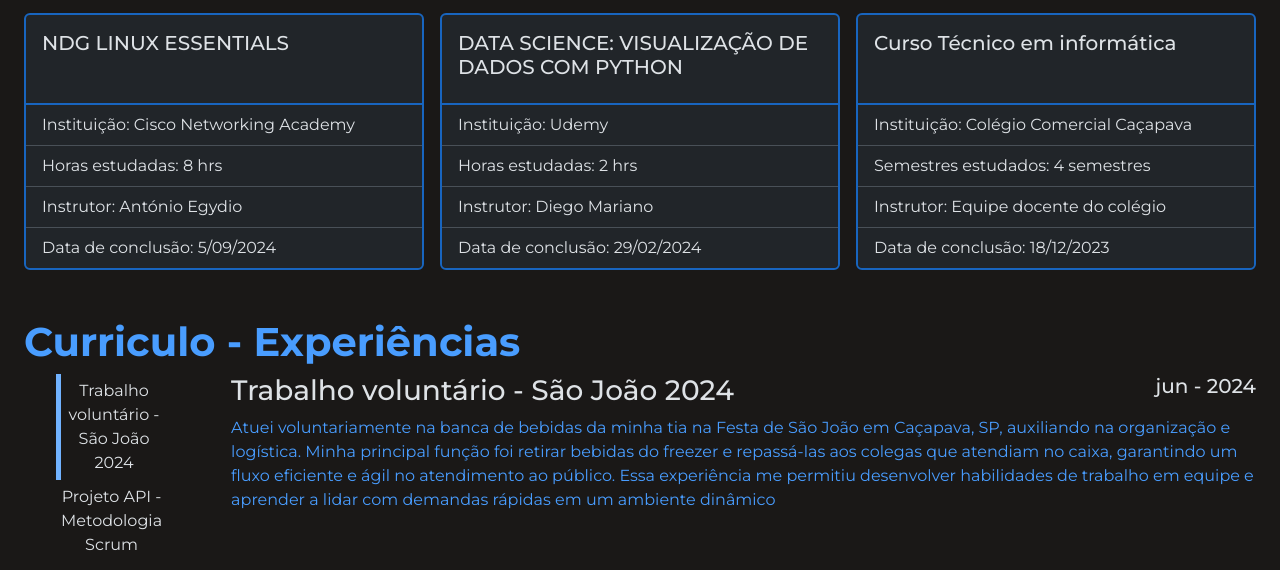
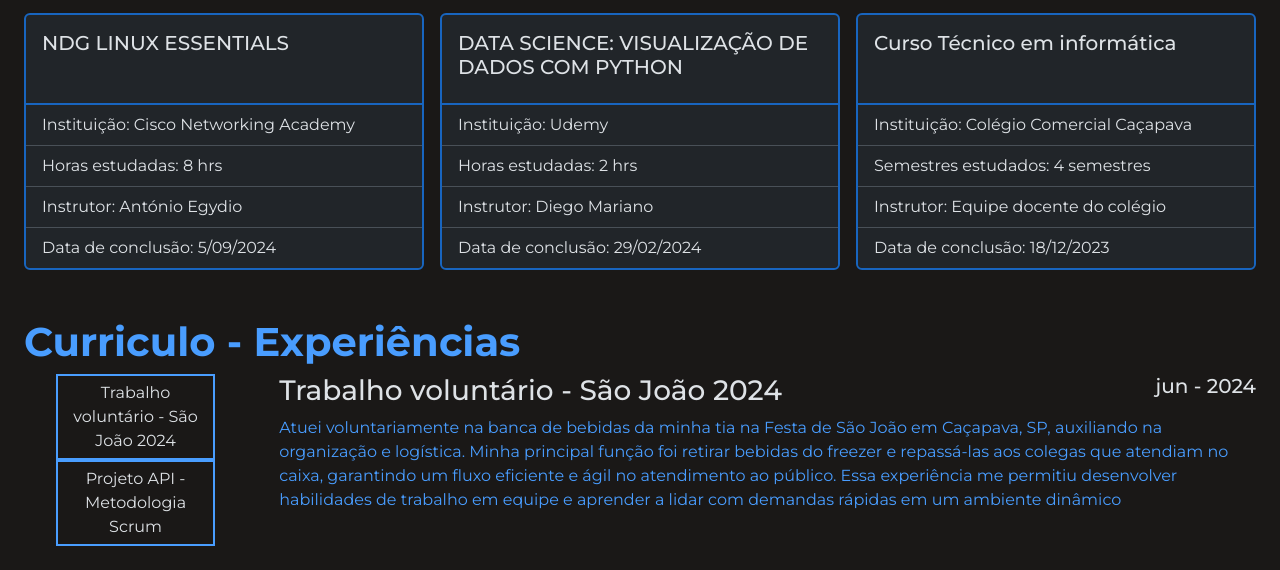
Before and after one commit to Dollar2006/Portfolio, a plain HTML site: page index.html in a window 1280 px wide. Shown: the part 2426-2996 px from the top of the page. Drawn offline with nearby package versions, Linux system fonts and the light colour scheme.

Commit message:
Borda nas experiencias

```diff
--- a/index.html
+++ b/index.html
@@ -194,9 +194,9 @@
       <section id="Experiencias" class="container-fluid mt-5">
         <h1 class="fw-bold" style="color: #499DFF;">Curriculo - Experiências</h1>
         <section class="d-flex gap-3">
-          <ul>
-            <li onclick="alterarExperiencia('voluntario')" style="cursor: pointer;" class="itemExp selecionado">Trabalho voluntário - São João 2024</li>
-            <li onclick="alterarExperiencia('projetoAPI')"  style="cursor: pointer;" class="itemExp">Projeto API - Metodologia Scrum</li>
+          <ul class="w-50">
+            <li onclick="alterarExperiencia('voluntario')" style="cursor: pointer; border: 2px solid #499DFF;" class="itemExp selecionado">Trabalho voluntário - São João 2024</li>
+            <li onclick="alterarExperiencia('projetoAPI')"  style="cursor: pointer; border: 2px solid #499DFF;" class="itemExp">Projeto API - Metodologia Scrum</li>
           </ul>
           <div class="ms-5 resumo">
             <div class="d-flex justify-content-between">
```
